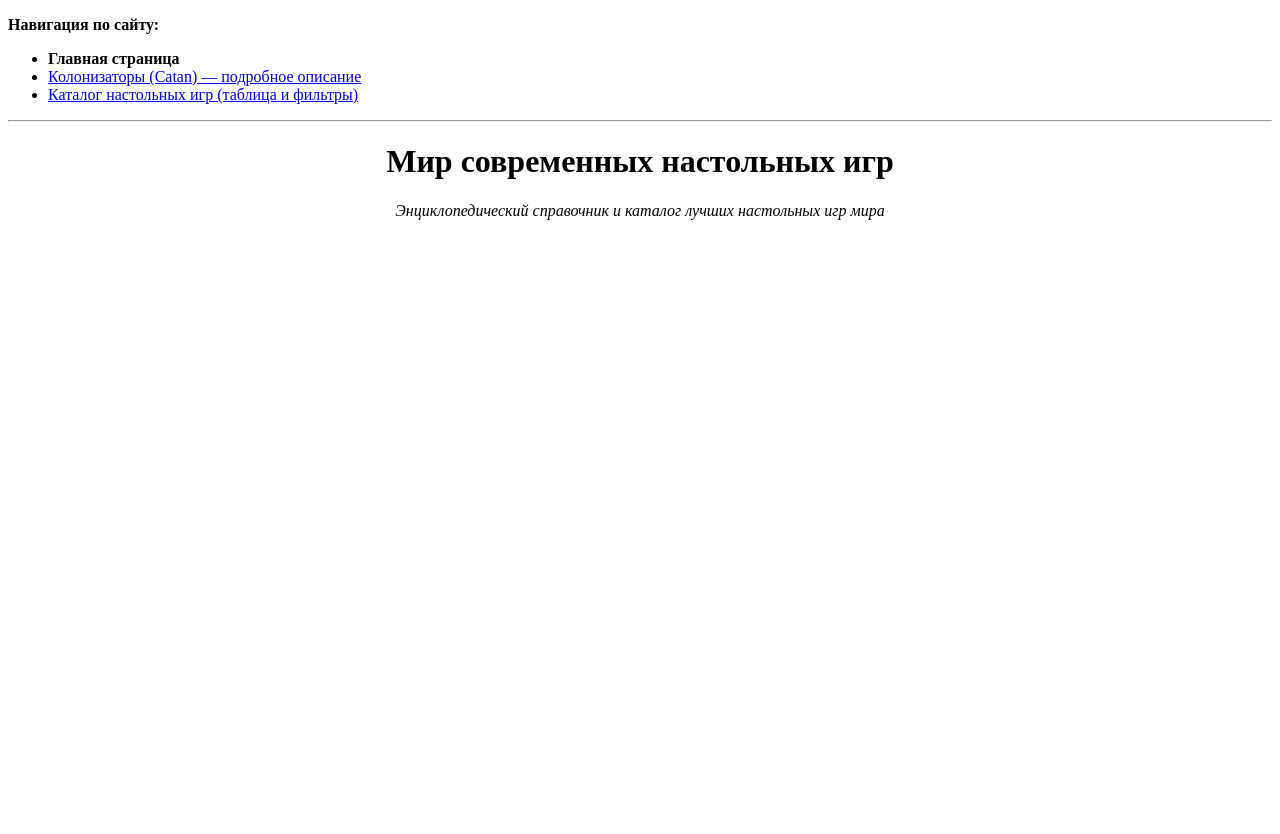
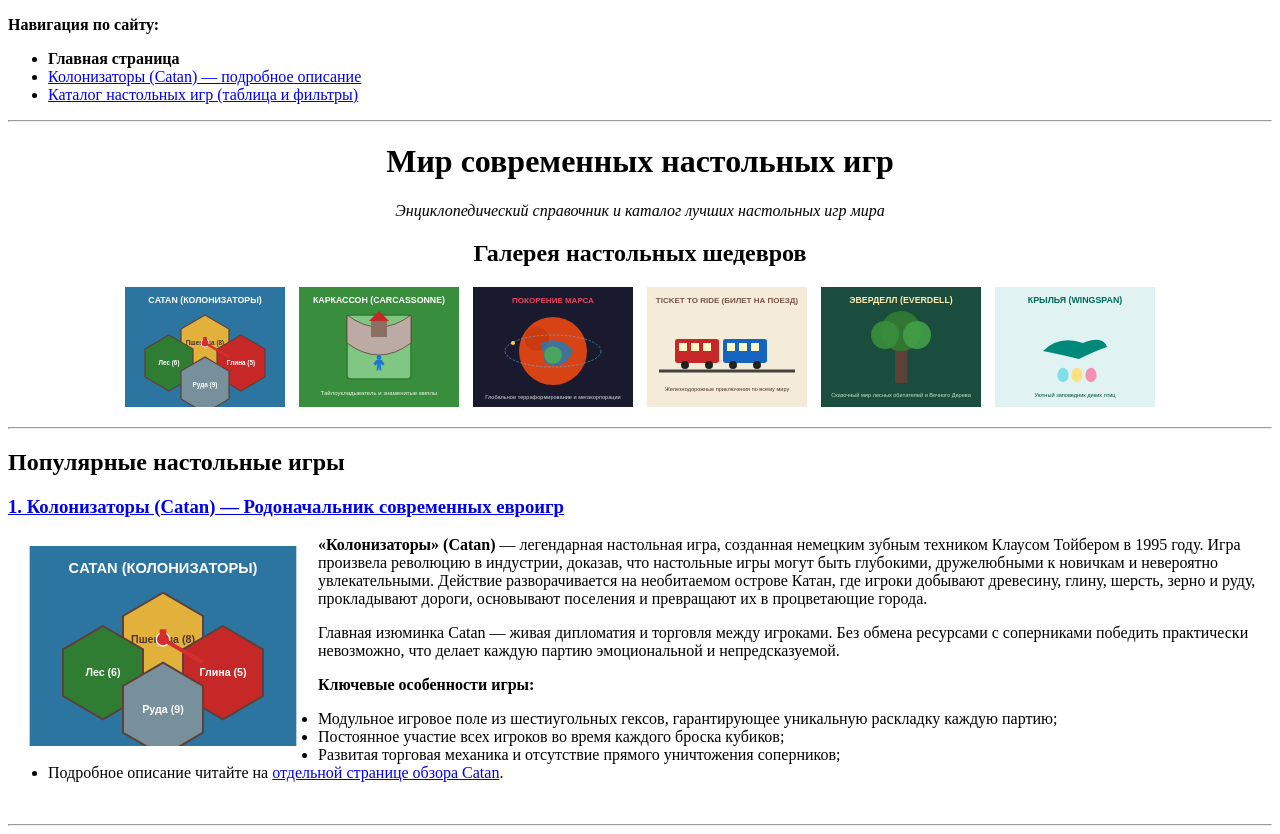
Before and after one commit to uphwer/web-lab1, a plain HTML site: page index.html in a window 1280 px wide. Before the commit the page ends 800 px from the top, so only its background shows below. Drawn offline with Linux system fonts and the light colour scheme.

Commit message:
галерея и catan

```diff
--- a/index.html
+++ b/index.html
@@ -19,5 +19,41 @@
     <h1 align="center">Мир современных настольных игр</h1>
     <p align="center"><i>Энциклопедический справочник и каталог лучших настольных игр мира</i></p>
 
+    <h2 align="center">Галерея настольных шедевров</h2>
+    <p align="center">
+        <a href="catan.html"><img src="images/catan.svg" width="170" height="120" alt="Колонизаторы Catan"></a>
+        <a href="table.html"><img src="images/carcassonne.svg" width="170" height="120" alt="Каркассон Carcassonne"></a>
+        <a href="table.html"><img src="images/terraforming_mars.svg" width="170" height="120" alt="Покорение Марса"></a>
+        <a href="table.html"><img src="images/ticket_to_ride.svg" width="170" height="120" alt="Билет на поезд Ticket to Ride"></a>
+        <a href="table.html"><img src="images/everdell.svg" width="170" height="120" alt="Эверделл Everdell"></a>
+        <a href="table.html"><img src="images/wingspan.svg" width="170" height="120" alt="Крылья Wingspan"></a>
+    </p>
+    <hr>
+
+    <h2>Популярные настольные игры</h2>
+
+    <h3><a href="catan.html">1. Колонизаторы (Catan) — Родоначальник современных евроигр</a></h3>
+    <p>
+        <a href="catan.html"><img src="images/catan.svg" width="280" height="200" align="left" hspace="15" vspace="10" alt="Остров Катан"></a>
+        <b>«Колонизаторы» (Catan)</b> — легендарная настольная игра, созданная немецким зубным техником Клаусом Тойбером в 1995 году.
+        Игра произвела революцию в индустрии, доказав, что настольные игры могут быть глубокими, дружелюбными к новичкам и невероятно увлекательными.
+        Действие разворачивается на необитаемом острове Катан, где игроки добывают древесину, глину, шерсть, зерно и руду, прокладывают дороги,
+        основывают поселения и превращают их в процветающие города.
+    </p>
+    <p>
+        Главная изюминка Catan — живая дипломатия и торговля между игроками. Без обмена ресурсами с соперниками победить практически невозможно,
+        что делает каждую партию эмоциональной и непредсказуемой.
+    </p>
+    <p><b>Ключевые особенности игры:</b></p>
+    <ul>
+        <li>Модульное игровое поле из шестиугольных гексов, гарантирующее уникальную раскладку каждую партию;</li>
+        <li>Постоянное участие всех игроков во время каждого броска кубиков;</li>
+        <li>Развитая торговая механика и отсутствие прямого уничтожения соперников;</li>
+        <li>Подробное описание читайте на <a href="catan.html">отдельной странице обзора Catan</a>.</li>
+    </ul>
+    <br clear="all">
+    <hr>
+
+
 </body>
 </html>
```
